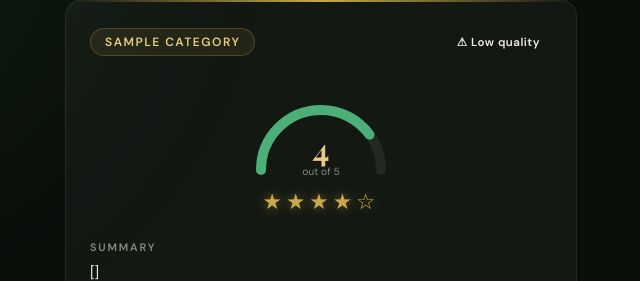
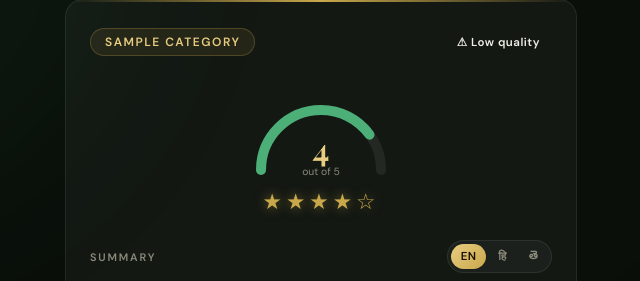
Before and after one commit to saipranav2004/AI-product-analysis, a Flask app: template templates/results.html in a window 1280 px wide. Shown: the part 207-488 px from the top of the page, without its empty margins (319-959 px from the left). Run offline with Flask 3, Linux system fonts and the light colour scheme; the template is opened without the code that fills it: most values are stand-ins (such as "Sample title", 1, 10 or a date in 2020); some web fonts are replaced.

Commit message:
Updated multilingual

```diff
--- a/templates/results.html
+++ b/templates/results.html
@@ -13,6 +13,11 @@
     <p id="ing-found" style="margin-top:10px;font-size:0.8em;color:var(--muted);line-height:1.6;"></p>
   </div>
 </div>
+
+<!-- Hidden language data elements (avoids Jinja2/JS syntax conflict) -->
+<span id="data-en" style="display:none;">{{ response.reason }}</span>
+<span id="data-hi" style="display:none;">{{ response.reason_hi if response.reason_hi else response.reason }}</span>
+<span id="data-te" style="display:none;">{{ response.reason_te if response.reason_te else response.reason }}</span>
 
 <!-- ── Share Card (hidden, rendered for screenshot) ── -->
 <div id="share-card-wrap" style="position:fixed;left:-9999px;top:0;z-index:-1;">
@@ -78,7 +83,14 @@
     </div>
 
     <div class="detail-block" style="margin-top:16px;margin-bottom:0;">
-      <div class="detail-label">Summary</div>
+      <div style="display:flex;align-items:center;justify-content:space-between;margin-bottom:6px;">
+        <div class="detail-label" style="margin-bottom:0;">Summary</div>
+        <div class="lang-toggle">
+          <button class="lang-btn active" onclick="setLang('en')" id="lang-en">EN</button>
+          <button class="lang-btn" onclick="setLang('hi')" id="lang-hi">हि</button>
+          <button class="lang-btn" onclick="setLang('te')" id="lang-te">తె</button>
+        </div>
+      </div>
       <div class="detail-value" id="summary-text">{{ response.reason }}</div>
     </div>
   </div>
```
